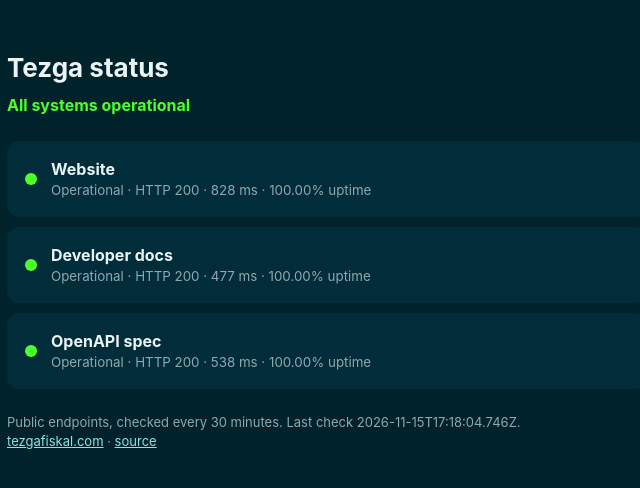
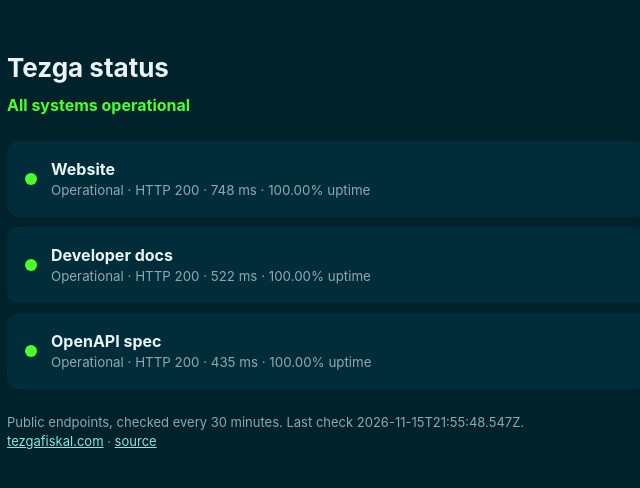
Before and after one commit to GoSimple-agency/status, a plain HTML site: page index.html in a window 1280 px wide. Shown: the full height of the page, 313-953 px from the left. Drawn offline with Linux system fonts and the light colour scheme.

Commit message:
status update [skip ci]

```diff
--- a/index.html
+++ b/index.html
@@ -10,9 +10,9 @@
 .foot{color:var(--muted);font-size:13px;margin-top:24px}a{color:#8de5e1}</style></head>
 <body><div class="wrap"><h1>Tezga status</h1>
 <p class="state">All systems operational</p>
-<div class="card up"><span class="dot"></span><div><b>Website</b><small>Operational · HTTP 200 · 828 ms · 100.00% uptime</small></div></div>
-<div class="card up"><span class="dot"></span><div><b>Developer docs</b><small>Operational · HTTP 200 · 477 ms · 100.00% uptime</small></div></div>
-<div class="card up"><span class="dot"></span><div><b>OpenAPI spec</b><small>Operational · HTTP 200 · 538 ms · 100.00% uptime</small></div></div>
-<p class="foot">Public endpoints, checked every 30 minutes. Last check 2026-11-15T17:18:04.746Z.<br>
+<div class="card up"><span class="dot"></span><div><b>Website</b><small>Operational · HTTP 200 · 748 ms · 100.00% uptime</small></div></div>
+<div class="card up"><span class="dot"></span><div><b>Developer docs</b><small>Operational · HTTP 200 · 522 ms · 100.00% uptime</small></div></div>
+<div class="card up"><span class="dot"></span><div><b>OpenAPI spec</b><small>Operational · HTTP 200 · 435 ms · 100.00% uptime</small></div></div>
+<p class="foot">Public endpoints, checked every 30 minutes. Last check 2026-11-15T21:55:48.547Z.<br>
 <a href="https://tezgafiskal.com">tezgafiskal.com</a> · <a href="https://github.com/GoSimple-agency/status">source</a></p>
 </div></body></html>
```
Also changed, not shown: history.json (+1 -1 lines), 1 other file.
